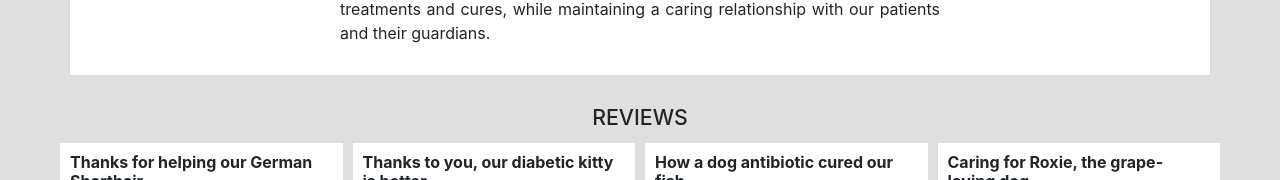
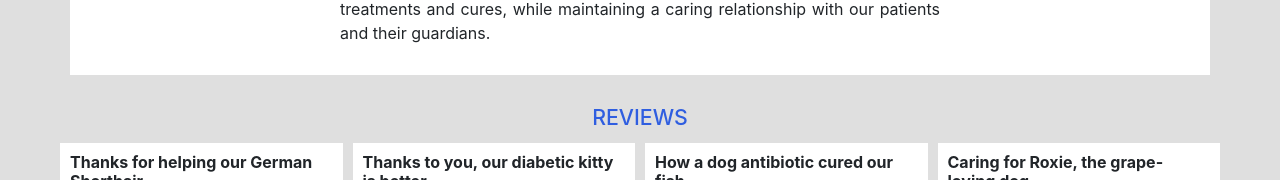
Before and after one commit to gurpskaur/css-challenge, a website: page index.html in a window 1280 px wide. Shown: the part 683-863 px from the top of the page. Drawn offline with Linux system fonts and the light colour scheme.

Commit message:
changed "Review" color

```diff
--- a/index.html
+++ b/index.html
@@ -66,7 +66,7 @@
   </div>
 
   <div class="container challenge" style="padding-bottom:30px;">
-    <h3 style="font-size:16pt;padding-top:30px;text-align:center;">REVIEWS</h3>
+    <h3 style="font-size:16pt;padding-top:30px;text-align:center;color: #2f5ee0;">REVIEWS</h3>
     <div class="row" style="background-color:white;">
       <div class="col-sm-6 col-lg-3" style="border:5px solid #DFDFDF;background-color:white;padding:10px;">
         <h6><b>Thanks for helping our German Shorthair</b></h6>
```
